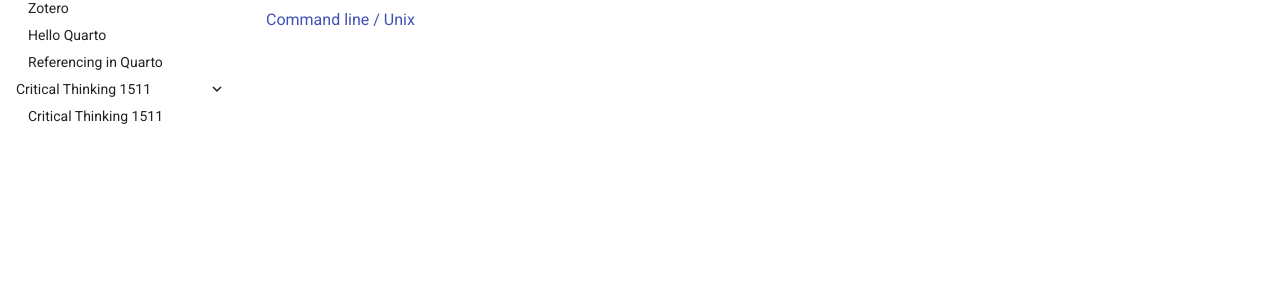
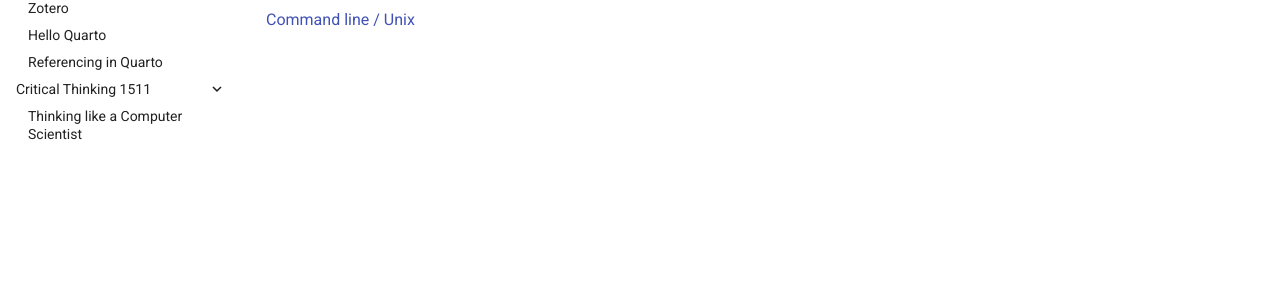
Before and after one commit to GaryNapier/city_college, an MkDocs documentation site: the page built from docs/index.md, in a window 1280 px wide. Shown: the part 256-556 px from the top of the page. Built offline with MkDocs 1.6.1 and Material for MkDocs 9.7.7, drawn with Linux system fonts in a browser that asks for light colours.

Commit message:
add thinking like cs page

```diff
--- a/mkdocs.yml
+++ b/mkdocs.yml
@@ -17,7 +17,7 @@ nav:
     - 'Hello Quarto': 'word_processing/hello_quarto/hello_quarto.qmd'
     - 'Referencing in Quarto': 'word_processing/referencing_in_quarto_page.md'
   - Critical Thinking 1511:
-    - critical_thinking_page.md
+    - 'Thinking like a Computer Scientist': '02_critical_thinking/thinking_like_a_cs_page.md'
 
 markdown_extensions:
   - attr_list
```
